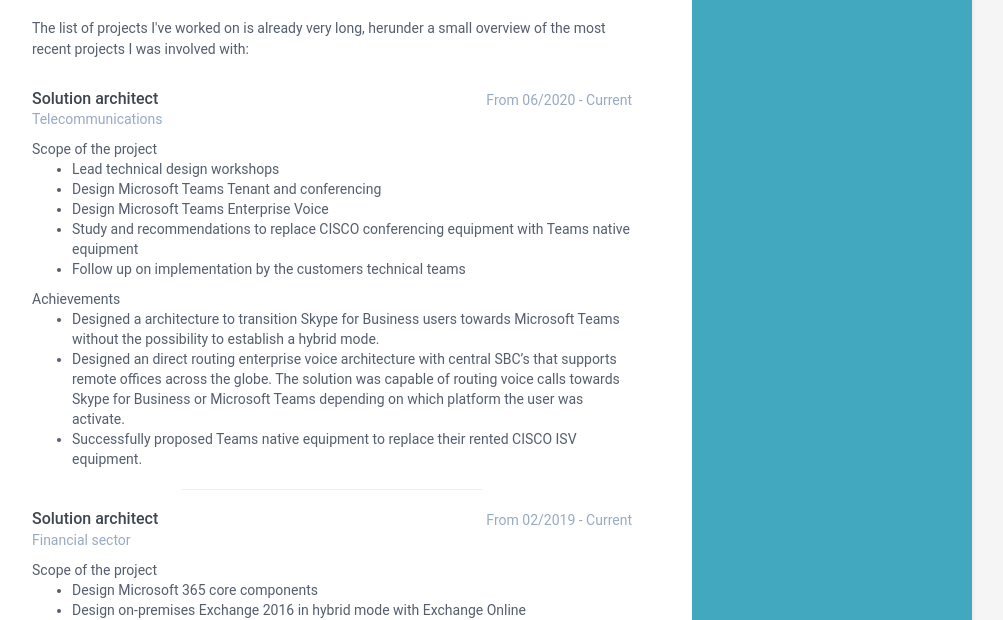
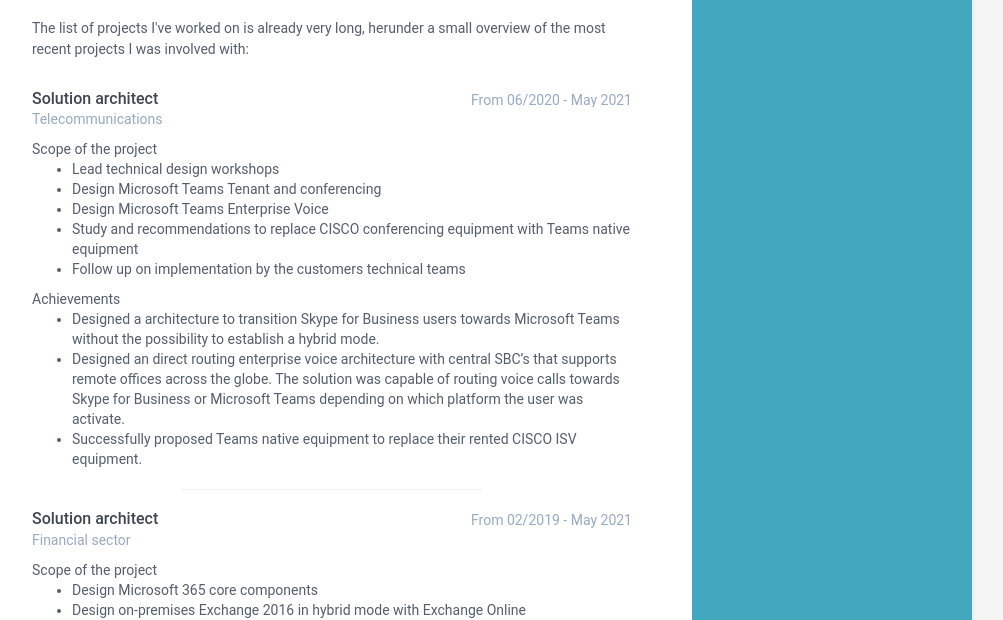
Before and after one commit to dVerschaeve/dverschaeve.github.io, a Jekyll site: the page built from CV.markdown, in a window 1280 px wide and 900 px high, scrolled down 1484 px. Shown: the part 168-788 px from the top of the window, without its empty margins (168-1171 px from the left). Built offline with Jekyll 4.4.1, drawn with Linux system fonts in a browser that asks for light colours.

Commit message:
Update data.yml
Update end dates

```diff
--- a/_data/data.yml
+++ b/_data/data.yml
@@ -128,7 +128,7 @@ projects:
     detailed:
         - role: "Solution architect"
           sector: "Telecommunications"
-          period: "From 06/2020 -  Current"
+          period: "From 06/2020 -  May 2021"
           scope:
             - Lead technical design workshops
             - Design Microsoft Teams Tenant and conferencing
@@ -141,7 +141,7 @@ projects:
             - Successfully proposed Teams native equipment to replace their rented CISCO ISV equipment.
         - role: "Solution architect"
           sector: "Financial sector"
-          period: "From 02/2019 - Current"
+          period: "From 02/2019 - May 2021"
           scope:
             - Design Microsoft 365 core components
             - Design on-premises Exchange 2016 in hybrid mode with Exchange Online
@@ -216,7 +216,7 @@ skills:
         level: 95%
 
       - name: Azure Architecture & Services
-        level: 75%
+        level: 85%
 
       - name: Identity and Access management
         level: 80%
```
